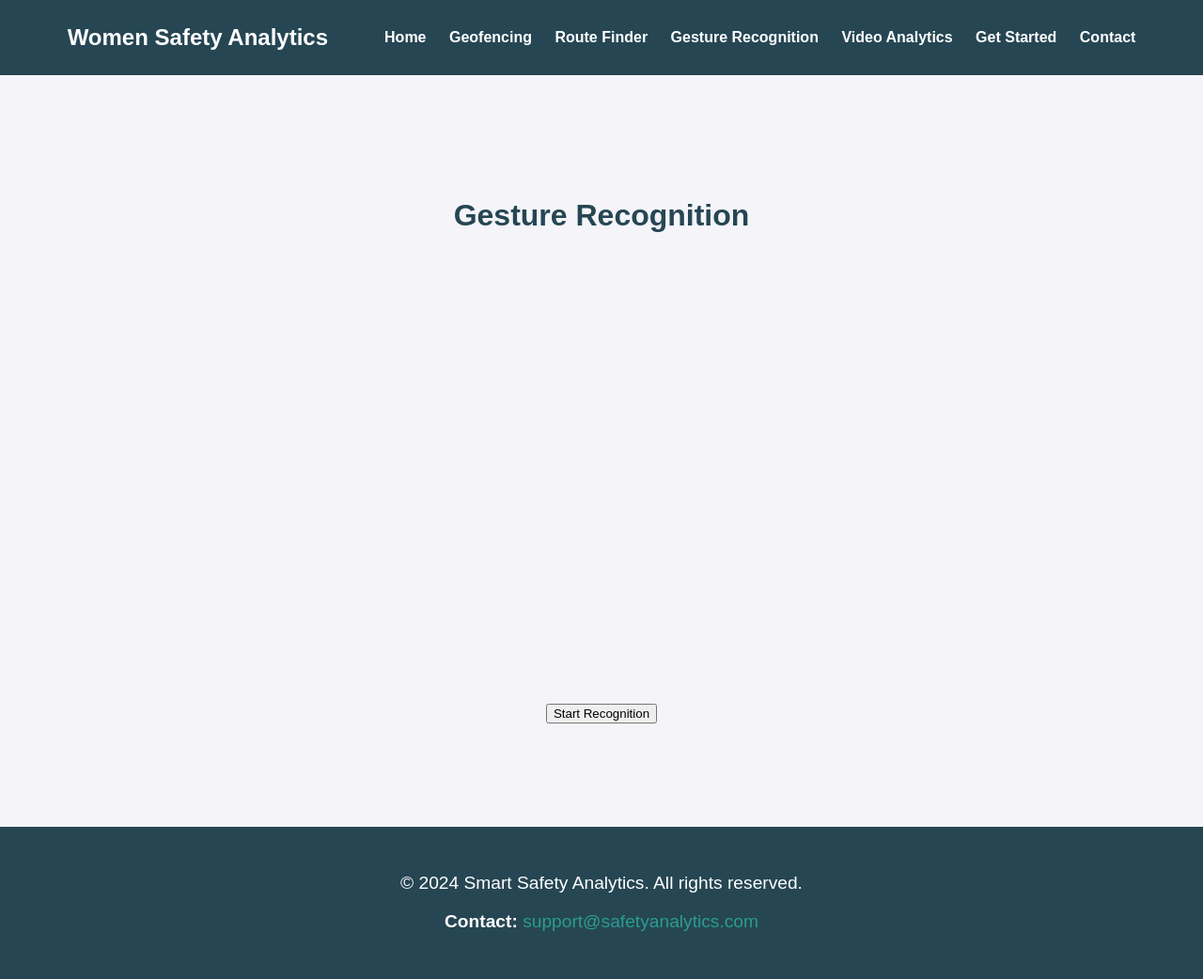
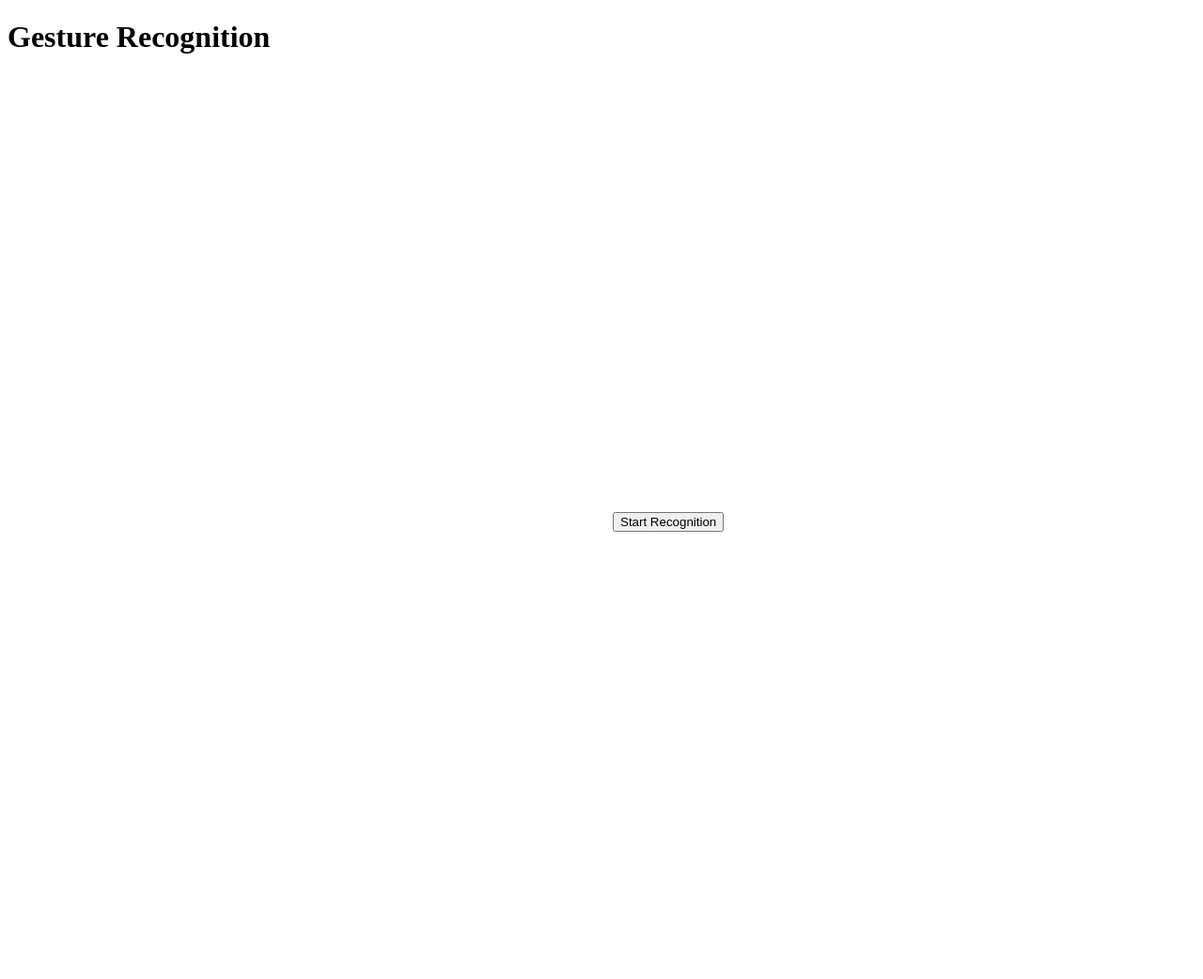
Before and after one commit to Shauryam-singh/Women-Safety, a Flask app: page /gesture_recognition_page in a window 1280 px wide. Shown: the whole page at 94% size. After the commit the page ends 566 px from the top, so only its background shows below. Run offline with Flask 3, Linux system fonts and the light colour scheme.

Commit message:
Fixed some bugs

```diff
--- a/app.py
+++ b/app.py
@@ -2,12 +2,11 @@ from flask import Flask, request, render_template, redirect, url_for, jsonify
 from src.Geofencing import check_geofence
 from src.Route_finder import create_route
 from src.Speech_analyse import analyze_speech
-from src.alert_system import AlertSystem
-from src.anomaly_detection import detect_anomalies
+from src.video_analytics import VideoAnalytics
+import sys
+import os
+sys.path.append(os.path.abspath(os.path.join(os.path.dirname(__file__), 'src')))
 from src.gesture_recognition import GestureRecognition
-from src.video_analytics import VideoAnalytics
-from src.gesture_recognition import GestureRecognition
-import os
 import numpy as np
 import cv2
 
@@ -54,10 +53,12 @@ def speech_analysis():
         return render_template('analyze_speech.html')
     except Exception as e:
         return str(e)
-
 @app.route('/gesture_recognition_page')
 def gesture_recognition_page():
     return render_template('gesture_recognition.html')
+
+recipient_phone = "+916307257097"
+gesture_recognition = GestureRecognition(recipient_phone)
 
 @app.route('/recognize_gesture', methods=['POST'])
 def recognize_gesture():
@@ -68,7 +69,7 @@ def recognize_gesture():
     np_img = np.frombuffer(video_frame, np.uint8)
     img = cv2.imdecode(np_img, cv2.IMREAD_COLOR)
 
-    gesture_name = GestureRecognition.recognize_gesture(img)
+    gesture_name = gesture_recognition.recognize_gesture(img)
 
     return jsonify({'gesture': gesture_name})
 
--- a/templates/gesture_recognition.html
+++ b/templates/gesture_recognition.html
@@ -4,44 +4,61 @@
     <meta charset="UTF-8">
     <meta name="viewport" content="width=device-width, initial-scale=1.0">
     <title>Gesture Recognition</title>
-    <link rel="stylesheet" href="../static/styles.css">
 </head>
 <body>
-    <!-- Navigation Bar -->
-    <nav class="navbar">
-        <div class="container">
-            <div class="logo">
-                <a href="/">Women Safety Analytics</a>
-            </div>
-            <ul class="nav-links">
-                <li><a href="/">Home</a></li>
-                <li><a href="{{ url_for('geofencing') }}">Geofencing</a></li>
-                <li><a href="{{ url_for('route_finder') }}">Route Finder</a></li>
-                <li><a href="{{ url_for('gesture_recognition_page') }}">Gesture Recognition</a></li>
-                <li><a href="{{ url_for('video_analytics') }}">Video Analytics</a></li>
-                <li><a href="#cta">Get Started</a></li>
-                <li><a href="#contact">Contact</a></li>
-            </ul>
-        </div>
-    </nav>
+    <h1>Gesture Recognition</h1>
+    <video id="video" width="640" height="480" autoplay></video>
+    <button id="start-recognition">Start Recognition</button>
+    <div id="result"></div>
 
-    <main>
-        <h1>Gesture Recognition</h1>
-        <video id="video" width="640" height="480" autoplay></video>
-        <button id="start-recognition">Start Recognition</button>
-        <div id="result"></div>
-    </main>
+    <script>
+        document.addEventListener('DOMContentLoaded', function() {
+            const video = document.getElementById('video');
+            const startButton = document.getElementById('start-recognition');
+            const resultDiv = document.getElementById('result');
 
-    <!-- Footer -->
-    <footer id="contact">
-        <div class="container">
-            <div class="footer-content">
-                <p>&copy; 2024 Smart Safety Analytics. All rights reserved.</p>
-                <p><strong>Contact:</strong> <a href="mailto:support@safetyanalytics.com">support@safetyanalytics.com</a></p>
-            </div>
-        </div>
-    </footer>
+            // Access webcam
+            navigator.mediaDevices.getUserMedia({ video: true })
+                .then(stream => {
+                    video.srcObject = stream;
+                })
+                .catch(err => {
+                    console.error('Error accessing webcam: ', err);
+                });
 
-    <script src="../static/script.js"></script>
+            startButton.addEventListener('click', function() {
+                startRecognition();
+            });
+
+            function startRecognition() {
+                const canvas = document.createElement('canvas');
+                const context = canvas.getContext('2d');
+
+                canvas.width = video.width;
+                canvas.height = video.height;
+
+                // Capture video frame every second and send to the server
+                setInterval(() => {
+                    context.drawImage(video, 0, 0, canvas.width, canvas.height);
+                    canvas.toBlob(blob => {
+                        const formData = new FormData();
+                        formData.append('video_frame', blob);
+
+                        fetch('/recognize_gesture', {
+                            method: 'POST',
+                            body: formData
+                        })
+                        .then(response => response.json())
+                        .then(data => {
+                            resultDiv.textContent = `Gesture Detected: ${data.gesture}`;
+                        })
+                        .catch(err => {
+                            console.error('Error recognizing gesture: ', err);
+                        });
+                    }, 'image/jpeg');
+                }, 1000); // Send a frame every second
+            }
+        });
+    </script>
 </body>
 </html>
```
Also changed, not shown: src/gesture_recognition.py (+3 -9 lines), templates/geofencing.html (+8 -7 lines).
